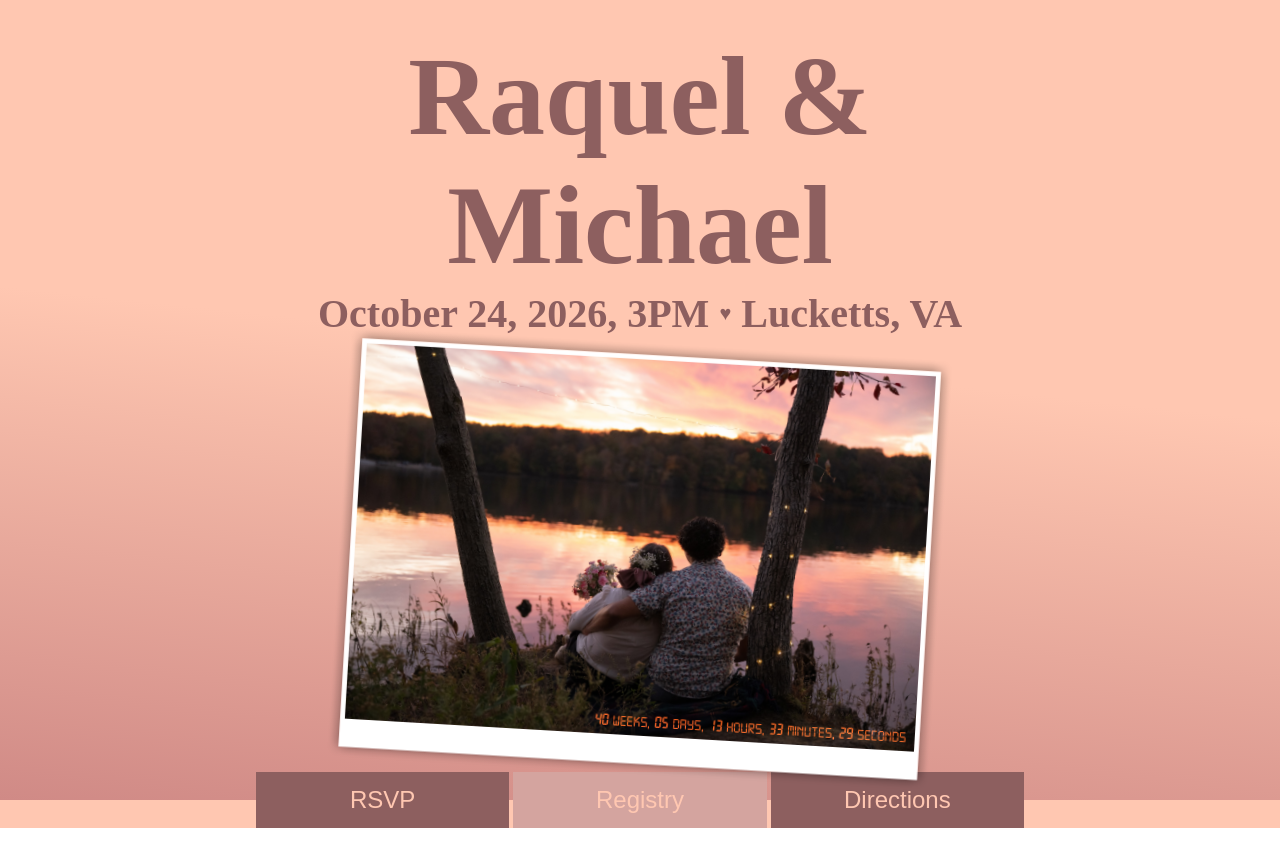
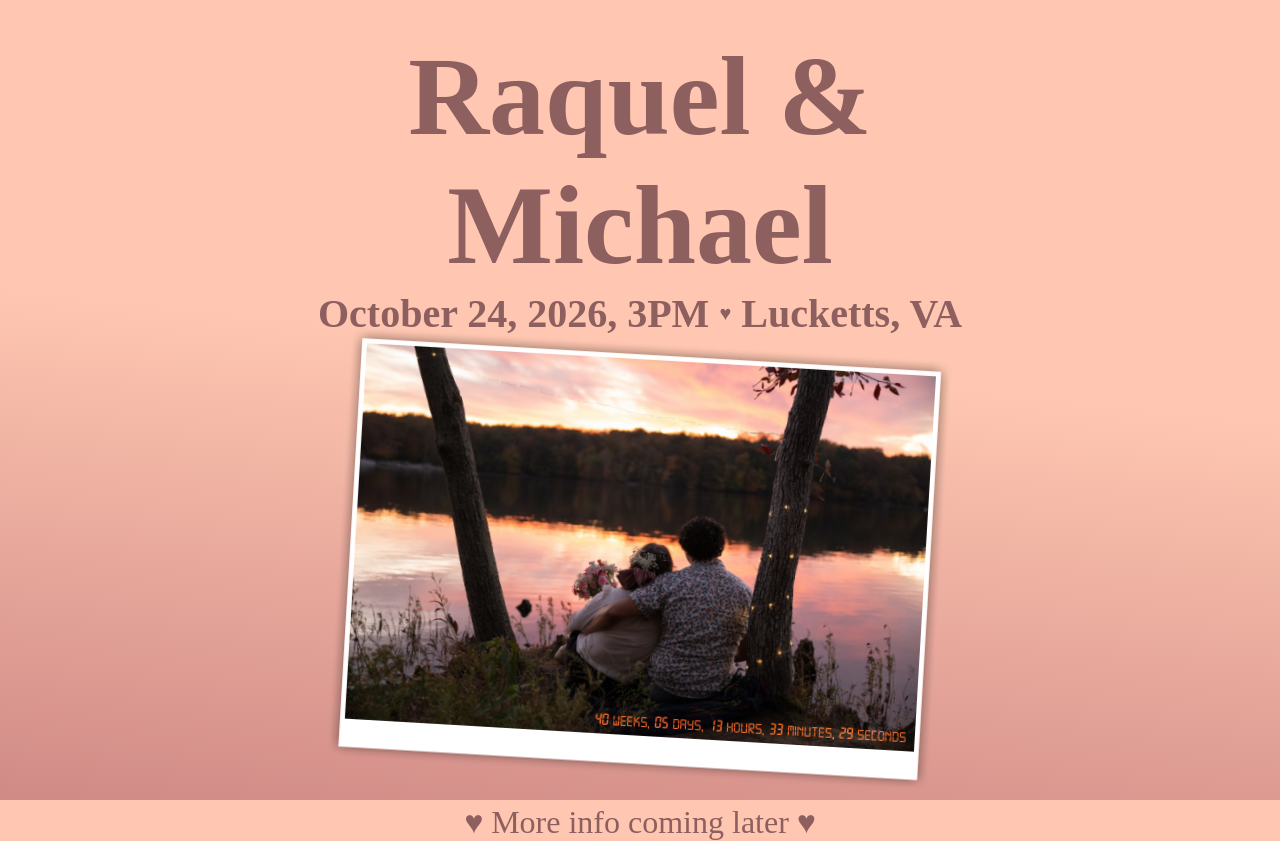
Before and after one commit to keaysma/wedding, a SvelteKit app: page / in a window 1280 px wide. Built offline with nearby package versions, Linux system fonts and the light colour scheme; a web font is replaced by a local one.

Commit message:
css and more info later

```diff
--- a/src/app.scss
+++ b/src/app.scss
@@ -19,5 +19,6 @@ body {
     --dropshadow-color: #0002;
 
     background-color: var(--background-color);
-    background: linear-gradient(6deg, var(--background-color-b), var(--background-color) 55%)
+    background: linear-gradient(6deg, var(--background-color-b), var(--background-color) 55%);
+    color: var(--foreground-color);
 }
--- a/src/routes/+page.svelte
+++ b/src/routes/+page.svelte
@@ -77,12 +77,18 @@
             <span class="mark"><span class="digit">{remaining.weeks}</span> WEEKS, <span class="digit">{remaining.days}</span> DAYS, <span class="digit">{remaining.hours}</span> HOURS, <span class="digit">{remaining.minutes}</span> MINUTES, <span class="digit">{remaining.seconds}</span> SECONDS</span>
     </div>
 
+    <p>♥ More info coming later ♥</p>
+
+    <!--
     <div class="button-group">
         <a class="button-like rsvp" target="_blank" href="https://sheetasfamily.planningpod.com/index.cfm?#rsvp-panel">RSVP</a>
-        <!-- svelte-ignore a11y_missing_attribute -->
+        < !-- svelte-ignore a11y_missing_attribute -- >
         <a class="button-like registry">Registry</a>
-        <a class="button-like directions" target="_blank" href="https://maps.app.goo.gl/TdLEcWCqyf4RmQeW8">Directions</a>
+        < !-- svelte-ignore a11y_missing_attribute -- >
+        <a class="button-like directions">FAQ</a>
+        < !-- <a class="button-like directions" target="_blank" href="https://maps.app.goo.gl/TdLEcWCqyf4RmQeW8">Directions</a> -- >
     </div>
+    -->
 </section>
 
 <style lang="scss">
@@ -191,23 +197,25 @@
         flex-direction: column;
         text-align: center;
 
-        padding: 2em 0 0;
+        padding: 2em 0 1em;
         margin: auto;
         max-width: 768px;
-        height: min(1010px, calc(100% - 4vh));
+        height: min(1010px, calc(100% - 3em));
 
 
         h1 {
             font-family: "Fleur De Leah";
             font-size: min(12vw, 7em);
             margin: 0;
-            color: var(--foreground-color);
         }
 
         h2 {
             font-size: min(4.5vw, 2.5em);
-            color: var(--foreground-color);
             margin: 0;
+        }
+
+        p {
+            font-size: 2em;
         }
     }
 </style>
```
